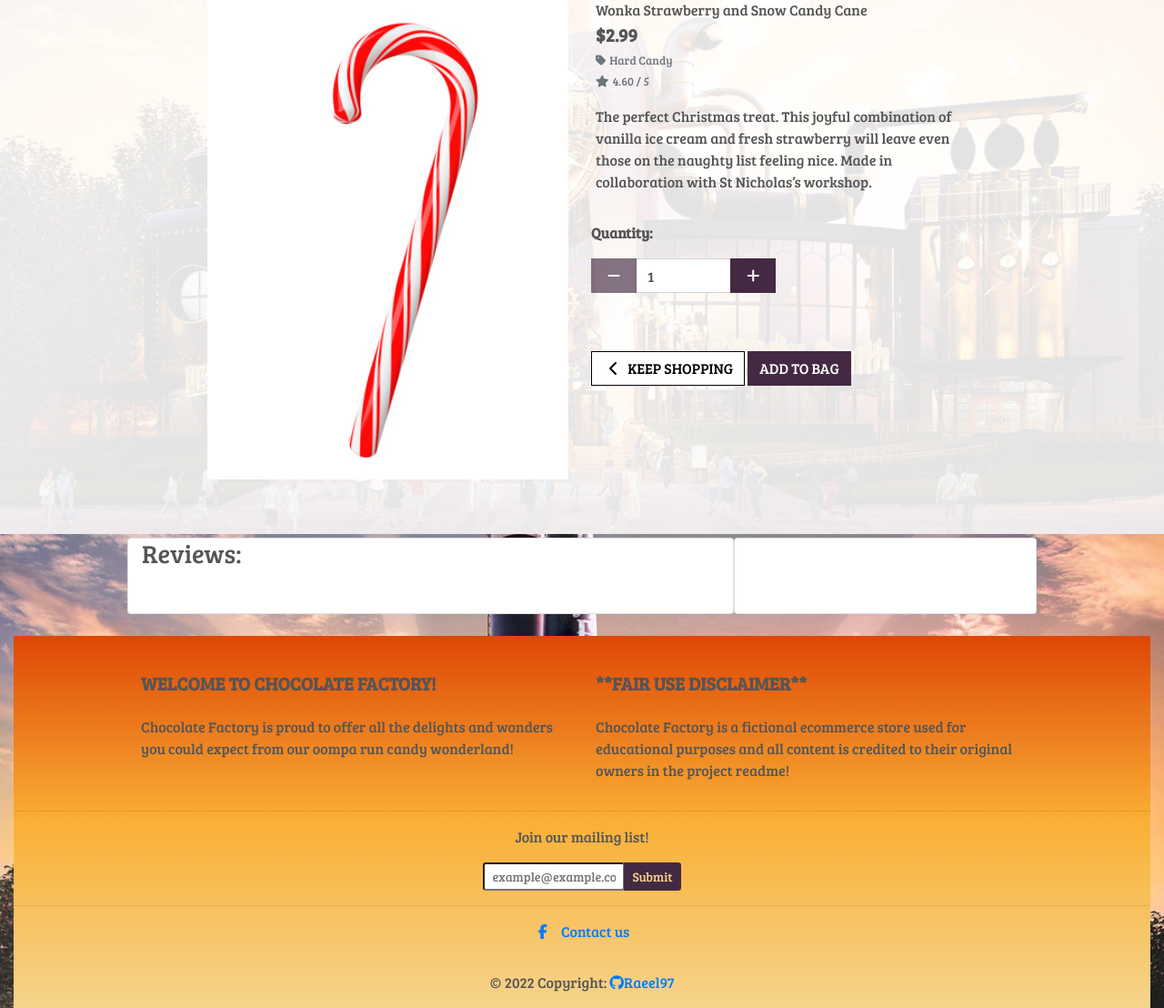
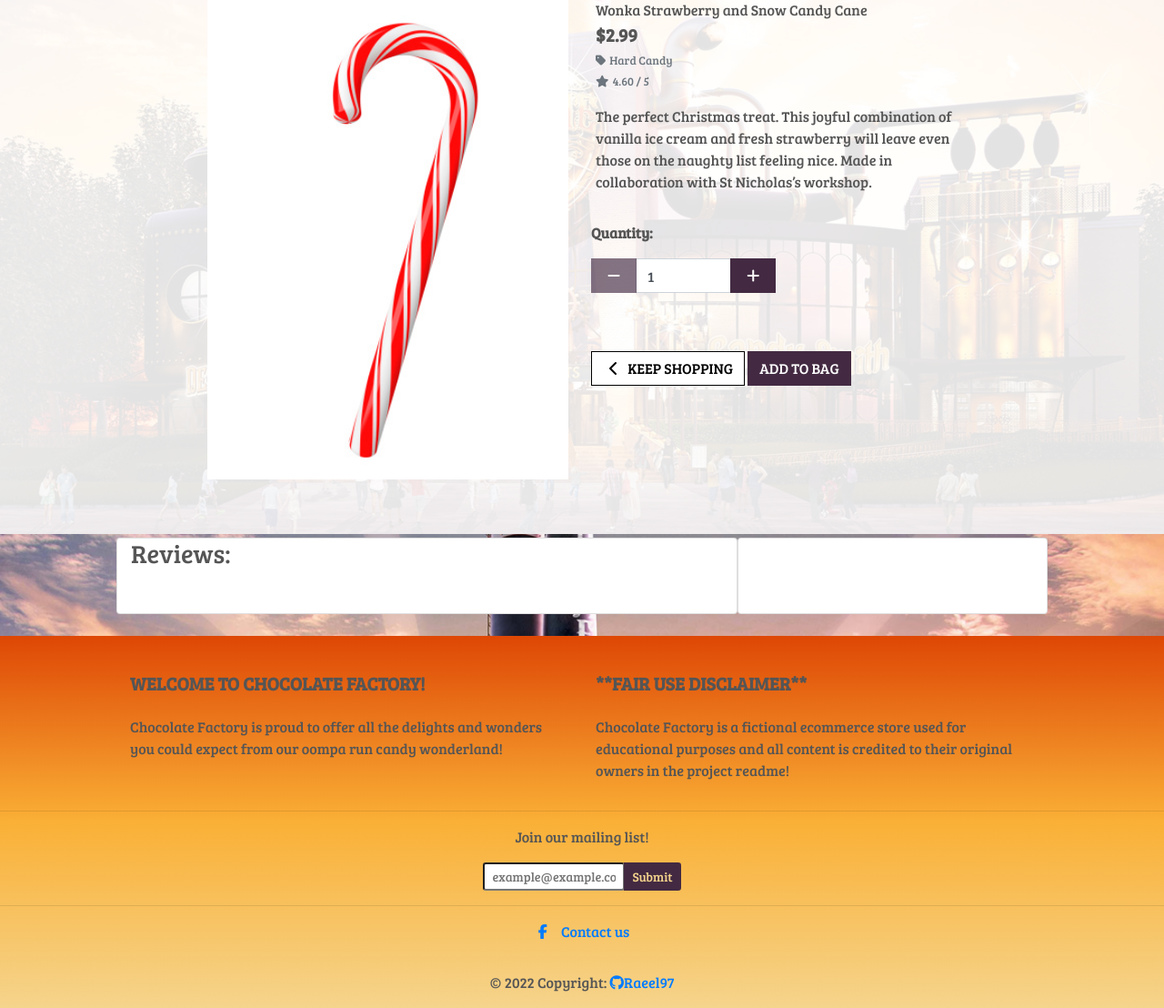
Before and after one commit to Code-Institute-Submissions/raeel97-candy-store_MayResub, a Django app: page /products/6/ in a window 1280 px wide. Shown: the part 213-1321 px from the top of the page at 91% size. Run offline with Django 3.2, Linux system fonts and the light colour scheme; data comes from the database, SQL or seed files in the repository; data that the repository does not hold is empty; some libraries are stand-ins or nearby versions.

Commit message:
added in css override for overflow that was affecting footer

```diff
--- a/products/templates/products/product_detail.html
+++ b/products/templates/products/product_detail.html
@@ -12,8 +12,8 @@
 
 {% block content %}
     <div class="overlay"></div>
-    <div class="container-fluid">
-        <div class="row">
+    <div class="container-fluid padding-override">
+        <div class="row margin-override">
             <div class="col-12 col-md-6 col-lg-4 offset-lg-2">
                 <div class="image-container my-5">
                     {% if current_product.image %}
```
